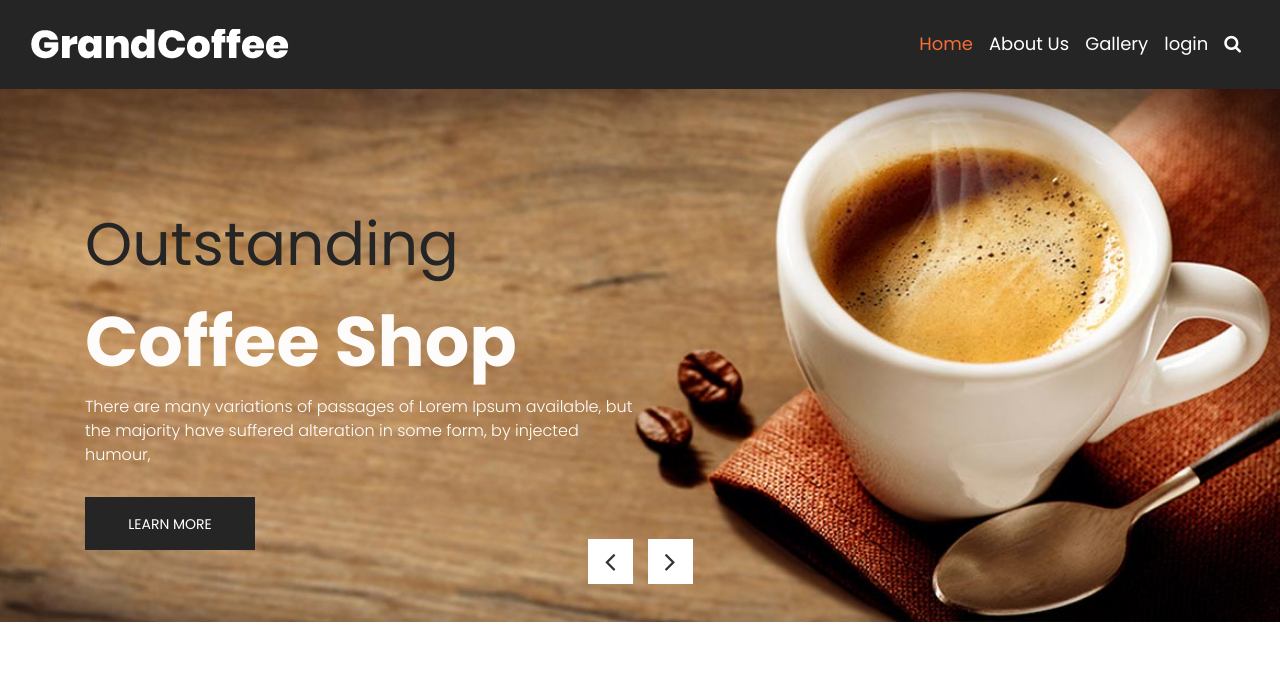
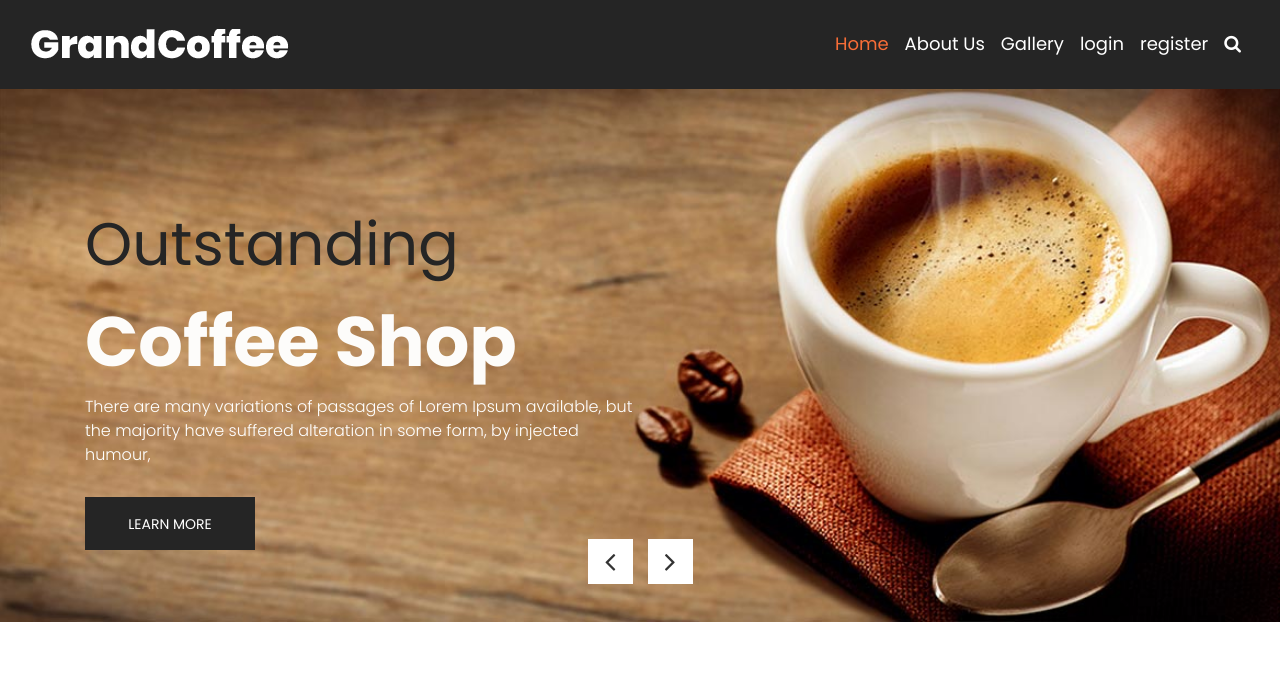
Before and after one commit to Iliya505/moviegami, a Django app: page /accounts/login/?next=/accounts/password_change/ in a window 1280 px wide. Shown: the top 674 px of the page. Run offline with Django 5.2, Linux system fonts and the light colour scheme; parts of the project's set-up code (start-up, migrations or seed data) failed here and were passed over; some libraries are stand-ins or nearby versions.

Commit message:
password_change

```diff
--- a/templates/base.html
+++ b/templates/base.html
@@ -43,7 +43,7 @@
                <div class="collapse navbar-collapse" id="navbarNav">
                   <ul class="navbar-nav ml-auto">
                      <li class="nav-item active">
-                        <a class="nav-link" href="index.html">Home</a>
+                        <a class="nav-link" href="{% url 'home' %}">Home</a>
                      </li>
                      <li class="nav-item">
                         <a class="nav-link" href="about.html">About Us</a>
@@ -53,11 +53,17 @@
                      </li>
                      {% if request.user.is_authenticated %}
                         <li class="nav-item">
+                           <a class="nav-link" href="{% url 'password_change' %}">change password</a>
+                        </li>
+                        <li class="nav-item">
                            <a class="nav-link">welcome {{request.user.username}}<a>
                         </li>
                      {% else %}
                         <li class="nav-item">
                            <a class="nav-link" href="{% url 'login' %}">login</a>
+                        </li>
+                        <li class="nav-item">
+                           <a class="nav-link" href="{% url 'register' %}">register</a>
                         </li>
                      {% endif %}
                      <li class="nav-item">
--- /dev/null
+++ b/templates/registration/password_change_done.html
@@ -0,0 +1,6 @@
+{% extends "base.html" %}
+{% load static %}
+
+{% block content %}
+    <h1 class="text-center">your password changed succesfully!</h1>
+{% endblock content %}
```
Also changed, not shown: templates/registration/password_change_form.html (added, +11 -0 lines), db.sqlite3.
